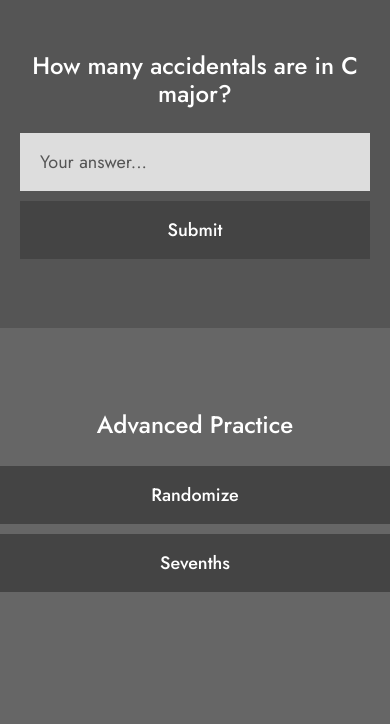
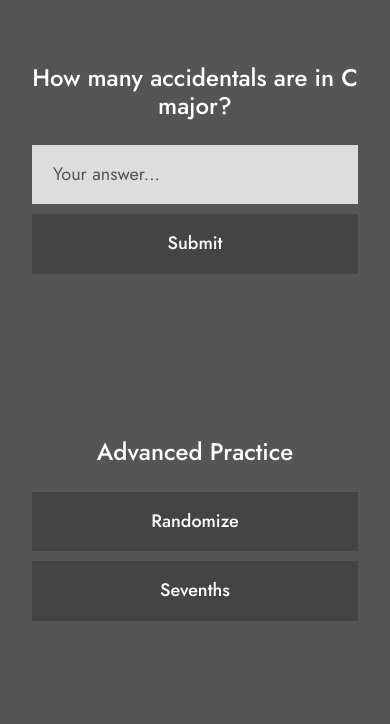
Before and after one commit to fourhexagons/music-theory-practice, a plain HTML site: page public/practice.html in a window 390 px wide. Shown: the part 120-844 px from the top of the page. Drawn offline with Linux system fonts and the light colour scheme.

Commit message:
Remove intermediate breakpoint for consistent layout above 680px

```diff
--- a/public/css/style.css
+++ b/public/css/style.css
@@ -126,10 +126,11 @@ h4 { font-size: clamp(1.125rem, 3vw, 1.25rem); line-height: 1.4; margin-bottom:
 #answer-input {
   background-color: var(--input-bg);
   color: var(--text-secondary);
-  border: none;
+  border: 1px solid transparent;
   border-radius: 0;
   padding: var(--spacing-md) var(--spacing-lg);
   font-size: 1.125rem;
+  line-height: 1.4;
   font-family: inherit;
   font-weight: 400;
   outline: none;
@@ -145,10 +146,11 @@ h4 { font-size: clamp(1.125rem, 3vw, 1.25rem); line-height: 1.4; margin-bottom:
 .btn {
   background-color: var(--button-bg);
   color: var(--text-primary);
-  border: none;
+  border: 1px solid var(--button-bg);
   border-radius: 0;
   padding: var(--spacing-md) 3.5rem;
   font-size: 1.125rem;
+  line-height: 1.4;
   font-family: inherit;
   font-weight: 500;
   cursor: pointer;
@@ -161,16 +163,22 @@ h4 { font-size: clamp(1.125rem, 3vw, 1.25rem); line-height: 1.4; margin-bottom:
 
 .btn:hover {
   background-color: var(--button-hover);
+  border-color: var(--button-hover);
 }
 
 /* Advanced Practice Section */
 #advanced-practice-root {
-  background-color: var(--bg-secondary);
   padding: var(--spacing-4xl) var(--spacing-2xl);
-  flex-grow: 1;
   display: flex;
   align-items: flex-start;
   justify-content: center;
+}
+
+.bottom-wrapper {
+  background-color: var(--bg-secondary);
+  flex-grow: 1;
+  display: flex;
+  flex-direction: column;
 }
 
 .advanced-practice {
@@ -197,6 +205,16 @@ h4 { font-size: clamp(1.125rem, 3vw, 1.25rem); line-height: 1.4; margin-bottom:
   margin: 0 auto;
 }
 
+/* Footer */
+.app-footer {
+  margin-top: auto;
+  padding: var(--spacing-md);
+  text-align: center;
+  font-size: 0.7em;
+  color: var(--text-primary);
+  opacity: 0.6;
+}
+
 /* Feedback */
 .feedback {
   font-size: 1.3rem;
@@ -212,46 +230,31 @@ h4 { font-size: clamp(1.125rem, 3vw, 1.25rem); line-height: 1.4; margin-bottom:
 }
 
 /* Responsive Design */
-@media (max-width: 48rem) {
-  #app-container { padding: var(--spacing-lg); }
-  .app-header { padding: var(--spacing-lg); }
-}
-
 @media (max-width: 42.5rem) {
-  .main-content { padding-top: var(--spacing-2xl); }
-
+  .main-content {
+    padding-top: var(--spacing-2xl);
+  }
   .app-header {
     padding: 0 0 var(--spacing-3xl) 0;
   }
-
   .app-logo {
     height: 4.5rem;
   }
-
   .question-display {
     font-size: 1.5rem;
+    margin-bottom: var(--spacing-xl);
   }
-
   #answer-form, .practice-controls {
     flex-direction: column;
     gap: var(--spacing-sm);
     width: 100%;
+    max-width: 25rem;
+    margin-left: auto;
+    margin-right: auto;
   }
-
-  #answer-input, #submit-btn {
+  #answer-input, #submit-btn, .practice-controls .btn {
     width: 100%;
-    min-width: 0;
   }
-
-  .practice-controls .btn {
-    width: 25rem;
-    min-width: 0;
-  }
-
-  .question-display {
-    margin-bottom: var(--spacing-xl);
-  }
-
   h1 { font-size: 1.75rem; }
   h2 { font-size: 1.5rem; }
   h3 { font-size: 1.25rem; }
```
